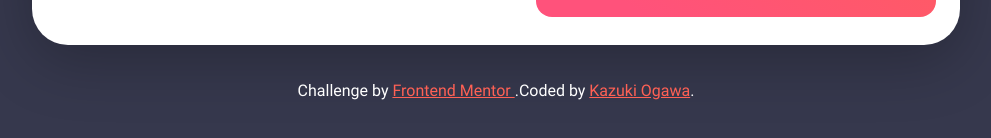
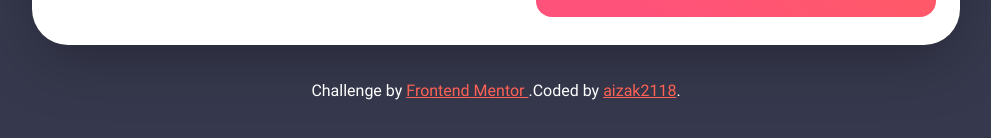
Before and after one commit to aizak2118/Frontend-Mentor-Lesson-1, a plain HTML site: page index.html in a window 1280 px wide. Shown: the part 640-778 px from the top of the page, without its empty margins (144-1135 px from the left). Drawn offline with Linux system fonts and the light colour scheme.

Commit message:
edit: Name of the 'Coded by' part

```diff
--- a/index.html
+++ b/index.html
@@ -74,7 +74,7 @@
     </p>
     <p>
       Coded by
-      <a href="#">Kazuki Ogawa</a>.
+      <a href="#">aizak2118</a>.
     </p>
   </footer>
 
```
